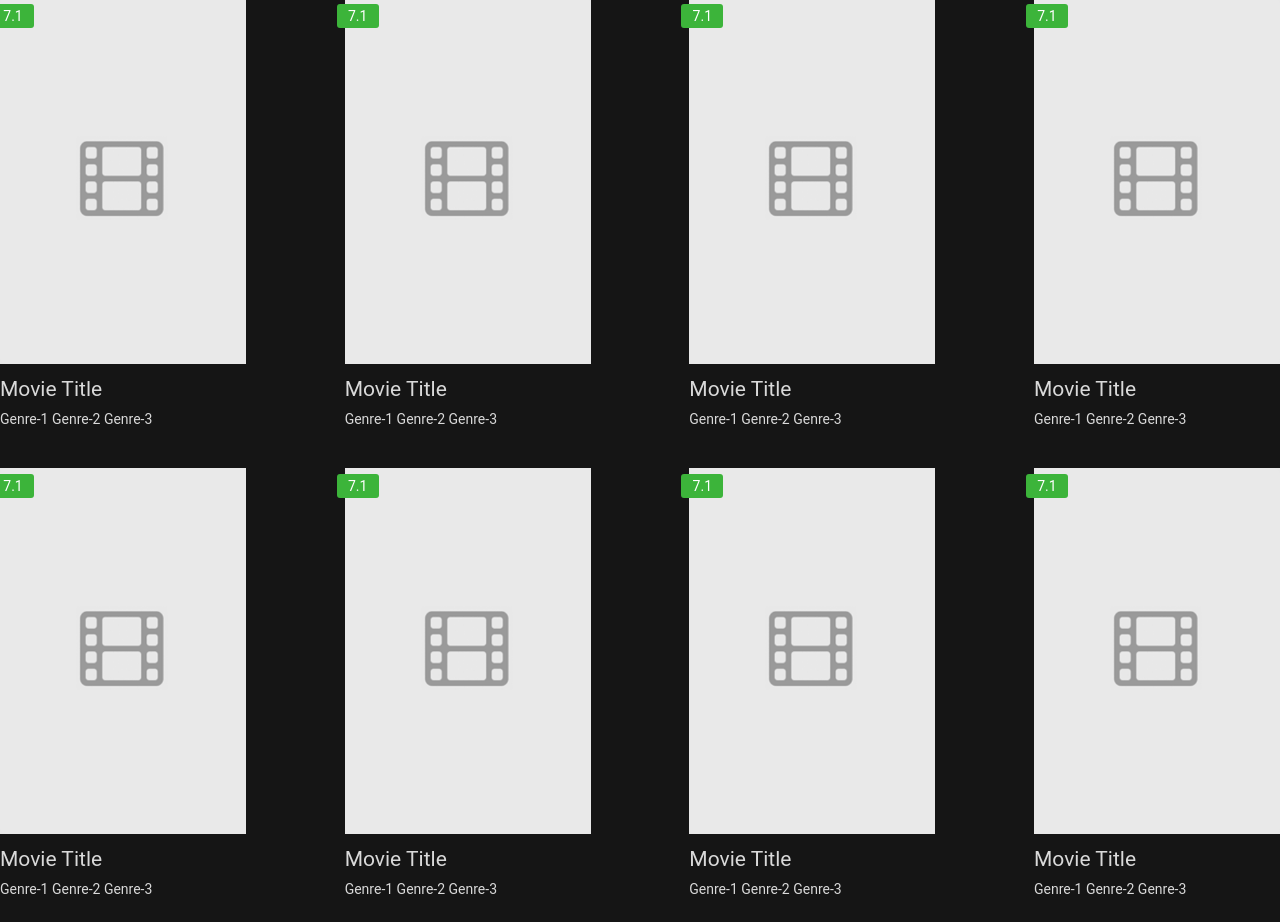
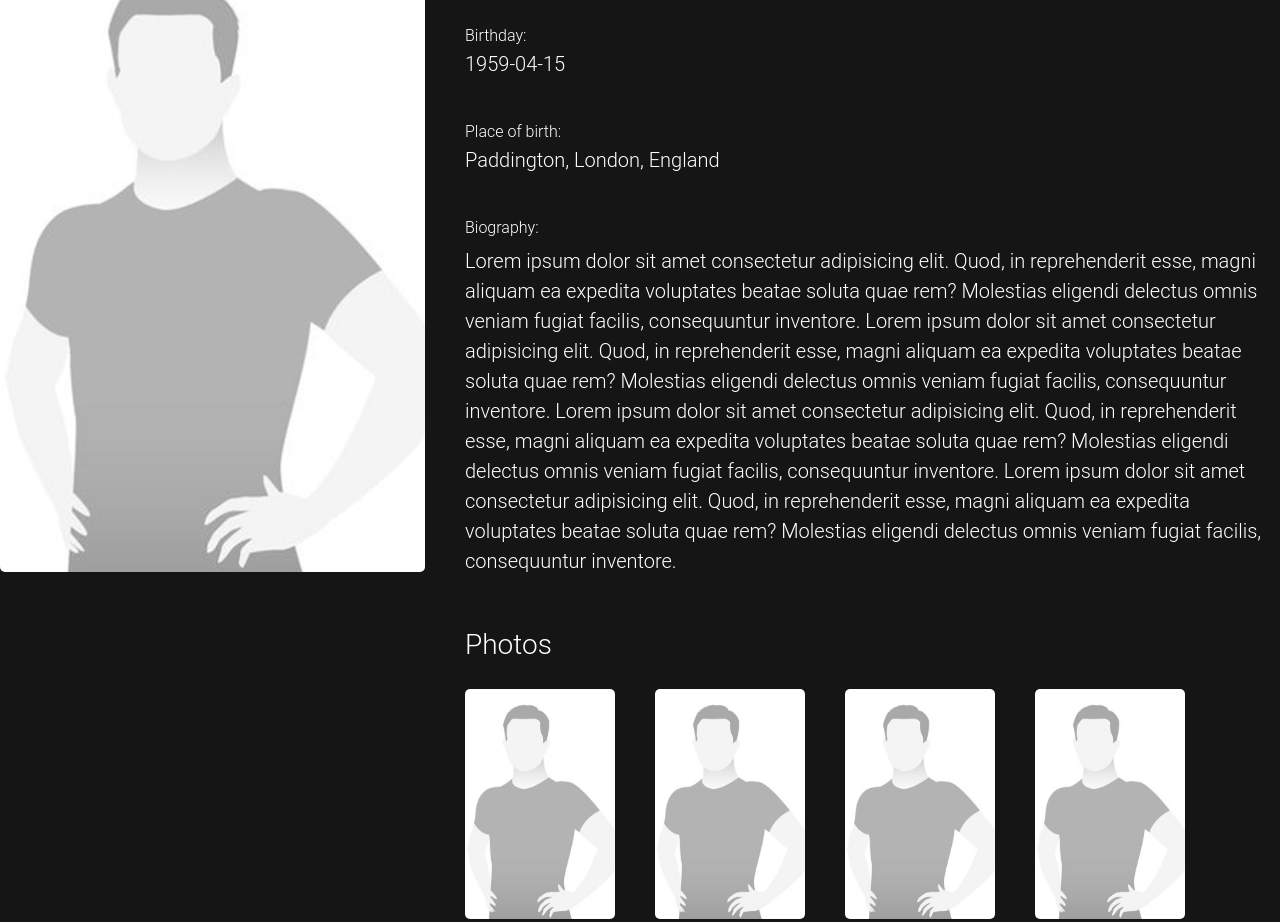
Before and after one commit to SergeyOmelyaniuk/reactjs-movies-homework, a React (Create React App) app: page / in a window 1280 px wide. Shown: the part 100-1022 px from the top of the page. Built offline with nearby package versions, Linux system fonts and the light colour scheme.

Commit message:
add components page2

```diff
--- a/package.json
+++ b/package.json
@@ -25,7 +25,8 @@
     "eject": "react-scripts eject",
     "storybook": "start-storybook -p 6006 -s public",
     "build-storybook": "build-storybook -s public",
-    "lint": "eslint . --fix"
+    "lint": "eslint . --fix",
+    "deploy": "npm run lint & npm run test & npm run build"
   },
   "eslintConfig": {
     "extends": [
--- a/src/App.tsx
+++ b/src/App.tsx
@@ -1,6 +1,7 @@
 import React from 'react';
 import './App.scss';
-import Main from './pages/Main';
+import ActorProfile from './pages/ActorProfile';
+// import Main from './pages/Main';
 import Header from './сomponents/Header';
 
 function App() {
@@ -8,9 +9,9 @@ function App() {
 		<div className='wrapper'>
 			<Header />
 			<div className='container'>
-				<Main />
+				{/* <Main /> */}
 				{/* <MovieDetails /> */}
-				{/* <ActorProfile /> */}
+				<ActorProfile />
 			</div>
 		</div>
 	);
--- /dev/null
+++ b/src/pages/ActorProfile/ActorProfile.module.scss
@@ -0,0 +1,10 @@
+.actorProfile {
+	padding-top: 32px;
+}
+
+.titleKnownBy {
+	font-size: 34px;
+	text-transform: uppercase;
+	display: block;
+	margin-bottom: 50px;
+}
--- /dev/null
+++ b/src/pages/ActorProfile/ActorProfile.tsx
@@ -0,0 +1,18 @@
+import React from 'react';
+import ActorDescription from '../../сomponents/ActorDescription';
+import WrapMovies from '../../сomponents/WrapMovies';
+import styles from './ActorProfile.module.scss';
+
+function ActorProfile() {
+	return (
+		<div className={styles.actorProfile}>
+			<ActorDescription />
+			<div className={styles.knownBy}>
+				<span className={styles.titleKnownBy}>Known by</span>
+				<WrapMovies />
+			</div>
+		</div>
+	);
+}
+
+export default ActorProfile;
--- /dev/null
+++ b/src/pages/ActorProfile/index.tsx
@@ -0,0 +1 @@
+export { default } from './ActorProfile';
--- /dev/null
+++ b/src/сomponents/ActorDescription/ActorDescription.module.scss
@@ -0,0 +1,90 @@
+.actorDescription {
+	display: flex;
+}
+
+.wrapPhotoActor {
+	max-width: 425px;
+	width: 100%;
+	height: 640px;
+	margin-right: 40px;
+	flex-shrink: 0;
+}
+
+.photoActor {
+	height: 100%;
+	max-width: 100%;
+	display: block;
+	border-radius: 5px;
+}
+
+.infoActor {
+	font-weight: 300;
+	font-size: 16px;
+}
+
+.nameActor {
+	font-size: 46px;
+	margin-bottom: 50px;
+}
+
+.wrapBirthdayActor {
+	margin-bottom: 50px;
+}
+
+.birthdayActor {
+	display: block;
+	margin-bottom: 10px;
+}
+
+.dateBirthdayActor {
+	font-size: 20px;
+}
+
+.wrapPlaceBirthActor {
+	margin-bottom: 50px;
+}
+
+.titlePlaceBirthActor {
+	display: block;
+	margin-bottom: 10px;
+}
+
+.placeBirthActor {
+	font-size: 20px;
+}
+
+.wrapBiographyActor {
+	margin-bottom: 55px;
+}
+.titleBiographyActor {
+	display: block;
+	margin-bottom: 10px;
+}
+.textBiographyActor {
+	line-height: 1.5;
+	font-size: 20px;
+}
+
+.titlePhotosActor {
+	font-size: 28px;
+	display: block;
+	margin-bottom: 30px;
+}
+
+.wrapPhotosActor {
+	display: flex;
+}
+
+.wrapPhotoSmallActor {
+	max-width: 150px;
+	width: 100%;
+	height: 230px;
+	margin-right: 40px;
+}
+
+.photoSmallActor {
+	height: 100%;
+	max-width: 100%;
+	display: block;
+	border-radius: 5px;
+}
--- /dev/null
+++ b/src/сomponents/ActorDescription/ActorDescription.tsx
@@ -0,0 +1,82 @@
+import React from 'react';
+import styles from './ActorDescription.module.scss';
+
+function ActorDescription() {
+	return (
+		<div className={styles.actorDescription}>
+			<div className={styles.wrapPhotoActor}>
+				<img
+					className={styles.photoActor}
+					src={require(`../../assets/images/actor-card.png`).default}
+					alt=''
+				/>
+			</div>
+			<div className={styles.infoActor}>
+				<h2 className={styles.nameActor}>Actor Name</h2>
+				<div className={styles.wrapBirthdayActor}>
+					<span className={styles.birthdayActor}>Birthday:</span>
+					<p className={styles.dateBirthdayActor}>1959-04-15</p>
+				</div>
+				<div className={styles.wrapPlaceBirthActor}>
+					<span className={styles.titlePlaceBirthActor}>Place of birth: </span>
+					<p className={styles.placeBirthActor}>Paddington, London, England</p>
+				</div>
+				<div className={styles.wrapBiographyActor}>
+					<span className={styles.titleBiographyActor}>Biography:</span>
+					<p className={styles.textBiographyActor}>
+						Lorem ipsum dolor sit amet consectetur adipisicing elit. Quod, in
+						reprehenderit esse, magni aliquam ea expedita voluptates beatae
+						soluta quae rem? Molestias eligendi delectus omnis veniam fugiat
+						facilis, consequuntur inventore. Lorem ipsum dolor sit amet
+						consectetur adipisicing elit. Quod, in reprehenderit esse, magni
+						aliquam ea expedita voluptates beatae soluta quae rem? Molestias
+						eligendi delectus omnis veniam fugiat facilis, consequuntur
+						inventore. Lorem ipsum dolor sit amet consectetur adipisicing elit.
+						Quod, in reprehenderit esse, magni aliquam ea expedita voluptates
+						beatae soluta quae rem? Molestias eligendi delectus omnis veniam
+						fugiat facilis, consequuntur inventore. Lorem ipsum dolor sit amet
+						consectetur adipisicing elit. Quod, in reprehenderit esse, magni
+						aliquam ea expedita voluptates beatae soluta quae rem? Molestias
+						eligendi delectus omnis veniam fugiat facilis, consequuntur
+						inventore.
+					</p>
+				</div>
+				<div className={styles.photosActor}>
+					<span className={styles.titlePhotosActor}>Photos</span>
+					<div className={styles.wrapPhotosActor}>
+						<div className={styles.wrapPhotoSmallActor}>
+							<img
+								className={styles.photoSmallActor}
+								src={require(`../../assets/images/actor-card.png`).default}
+								alt=''
+							/>
+						</div>
+						<div className={styles.wrapPhotoSmallActor}>
+							<img
+								className={styles.photoSmallActor}
+								src={require(`../../assets/images/actor-card.png`).default}
+								alt=''
+							/>
+						</div>
+						<div className={styles.wrapPhotoSmallActor}>
+							<img
+								className={styles.photoSmallActor}
+								src={require(`../../assets/images/actor-card.png`).default}
+								alt=''
+							/>
+						</div>
+						<div className={styles.wrapPhotoSmallActor}>
+							<img
+								className={styles.photoSmallActor}
+								src={require(`../../assets/images/actor-card.png`).default}
+								alt=''
+							/>
+						</div>
+					</div>
+				</div>
+			</div>
+		</div>
+	);
+}
+
+export default ActorDescription;
--- /dev/null
+++ b/src/сomponents/ActorDescription/index.tsx
@@ -0,0 +1 @@
+export { default } from './ActorDescription';
```
